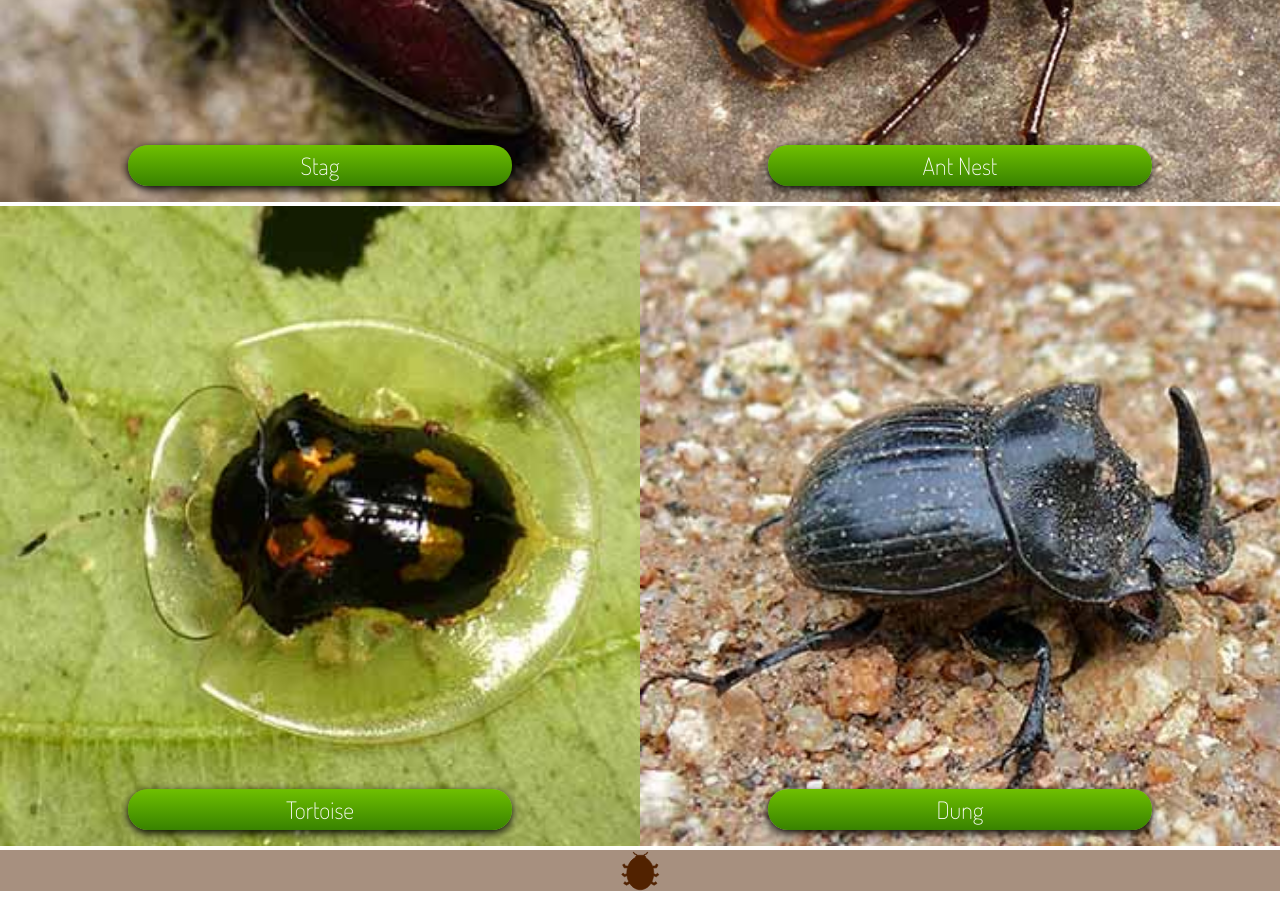
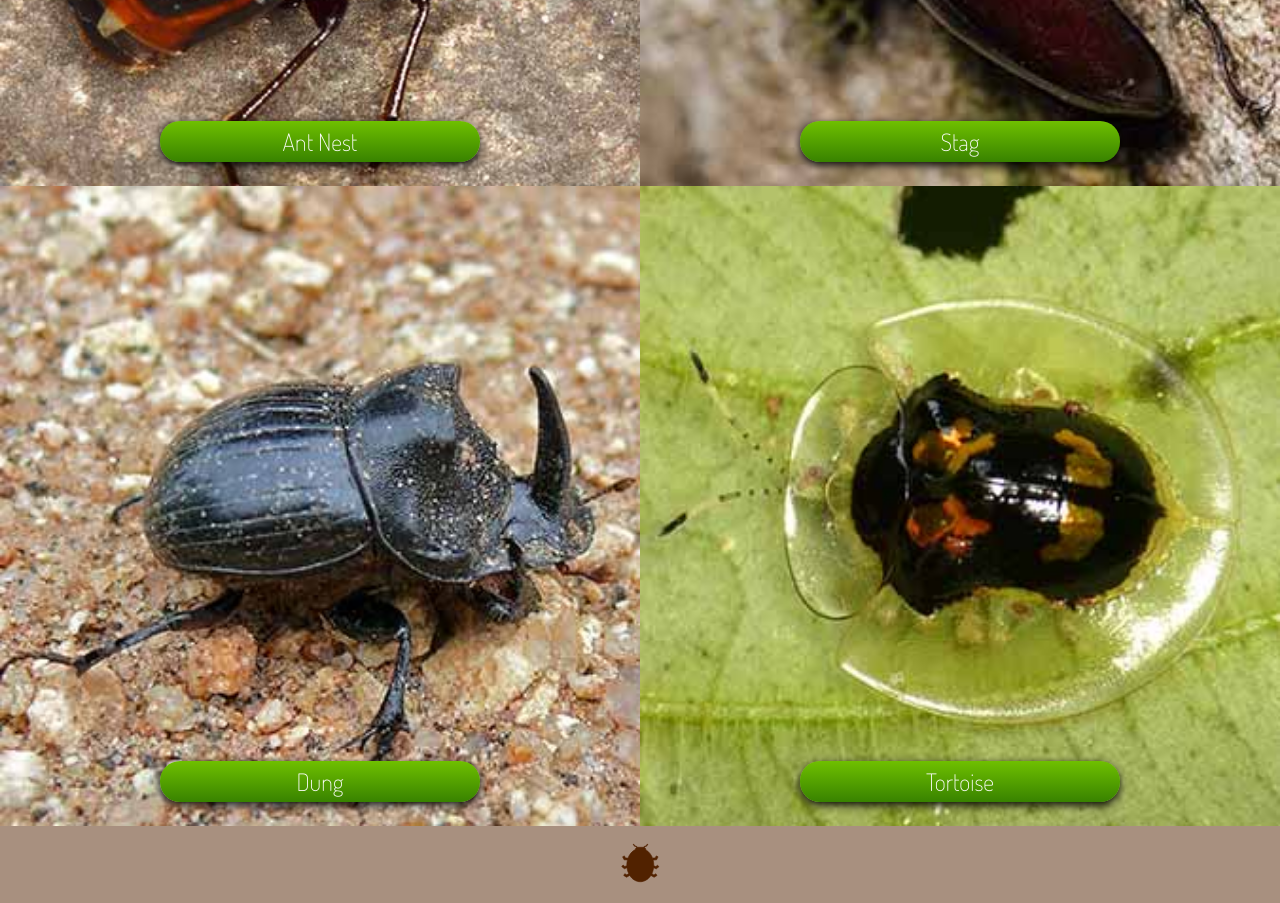
Before and after one commit to SarahTierney/dsn1674-assignment-7, a plain HTML site: page index.html in a window 1280 px wide. Shown: the part 860-1763 px from the top of the page. Drawn offline with Linux system fonts and the light colour scheme.

Commit message:
Got rid of white spaces between div's

```diff
--- a/css/main.css
+++ b/css/main.css
@@ -76,63 +76,38 @@ nav li:hover {
   background: linear-gradient(to bottom, rgba(0,0,0,0), rgba(0,0,0,0.5));
 }
 
-.left1 {
-  width: 50%;
-  padding: 0;
+figure img {
+  display: block;
+  width: 100%;
 }
 
-.right1 {
+figure {
+  position: relative;
+  bottom: 1em;
+  box-sizing: border-box;
+  margin: 0;
   width: 50%;
-  padding: 0;
   float: left;
 }
 
-.image {
-  margin: 0;
-  padding: 0;
-  position: relative;
-}
-
-.btn-right {
+figcaption {
   display: block;
+  background-color: #388200;
+  border-radius: 20px;
   font-size: 1.5em;
   font-weight: 200;
-  text-decoration: none;
-  background-color: #388200;
-  border-radius: 20px;
   text-align: center;
   margin-left: 20%;
   color: white;
-  width: 30%;
+  width: 50%;
+  right: 50%;
+  -webkit-transform: translateX(50%);
+  transform: translateX(50%);
   position: absolute;
-  bottom: 20px;
-  right: 75%;
+  box-shadow: 0px 3px 10px #000;
+  bottom: 1em;
   padding: .2em;
   background: linear-gradient(to bottom, #6fc000, #388200);
-  -webkit-transform: translateX(50%);
-  transform: translateX(50%);
-  box-shadow: 0px 3px 10px #000;
-}
-
-.btn-left {
-  display: block;
-  font-size: 1.5em;
-  font-weight: 200;
-  text-decoration: none;
-  background-color: #388200;
-  border-radius: 20px;
-  text-align: center;
-  margin-left: 20%;
-  color: white;
-  width: 30%;
-  position: absolute;
-  bottom: 20px;
-  right: 25%;
-  padding: .2em;
-  background: linear-gradient(to bottom, #6fc000, #388200);
-  -webkit-transform: translateX(50%);
-  transform: translateX(50%);
-  box-shadow: 0px 3px 10px #000;
 }
 
 figcaption a {
@@ -145,18 +120,18 @@ figcaption:hover {
   background: linear-gradient(to bottom, #388200, #214d00);
 }
 
-
 body {
   margin: 0;
   padding: 0;
+  background-color: #a8907f;
 }
 
 footer {
-  margin: 0
-  padding: 0.5;
+  margin: 0;
+  padding-bottom: 20px;
   overflow: hidden;
   width: 100%;
-  background-color: rgba(81,34,0,.5);
+  background-color: #a8907f;
 }
 
 footer img {
@@ -165,7 +140,8 @@ footer img {
   display: block;
 }
 
-main {
+.beetle {
   margin: 0;
   padding: 0;
+  padding-bottom: 0;
 }
--- a/index.html
+++ b/index.html
@@ -23,26 +23,30 @@
 </nav>
 </header>
 
-<main>
-
   <div class="banner">
     <h2>Beetles: 25% of all known <br>animal life forms</h2>
   </div>
 
+<main>
+  <figure>
+    <img src="images/ant-nest-beetle.jpg" alt="">
+    <figcaption><a id="ant-nest" href="#">Ant Nest</a></figcaption>
+  </figure>
 
-  <div class="image">
-    <figcaption><a id="ant-nest" class="btn-left" href="#">Ant Nest</a></figcaption>
-    <figcaption><a id="stag" class="btn-right" href="#">Stag</a></figcaption>
-    <img class="left1" src="images/ant-nest-beetle.jpg" alt="">
-    <img class="right1" src="images/stag-beetle.jpg" alt="">
-  </div>
+  <figure>
+    <img src="images/stag-beetle.jpg" alt="">
+    <figcaption><a id="stag" href="#">Stag</a></figcaption>
+  </figure>
 
-  <div class="image">
-    <figcaption><a id="dung" class="btn-left" href="#">Dung</a></figcaption>
-    <figcaption><a id="tortoise" class="btn-right" href="#">Tortoise</a></figcaption>
-    <img class="left1" src="images/dung-beetle.jpg" alt="">
-    <img class="right1" src="images/tortoise-beetle.jpg" alt="">
-  </div>
+  <figure>
+    <img src="images/dung-beetle.jpg" alt="">
+    <figcaption><a id="dung" href="#">Dung</a></figcaption>
+  </figure>
+
+  <figure>
+    <img src="images/tortoise-beetle.jpg" alt="">
+    <figcaption><a id="tortoise" href="#">Tortoise</a></figcaption>
+  </figure>
 
 </main>
 
```
